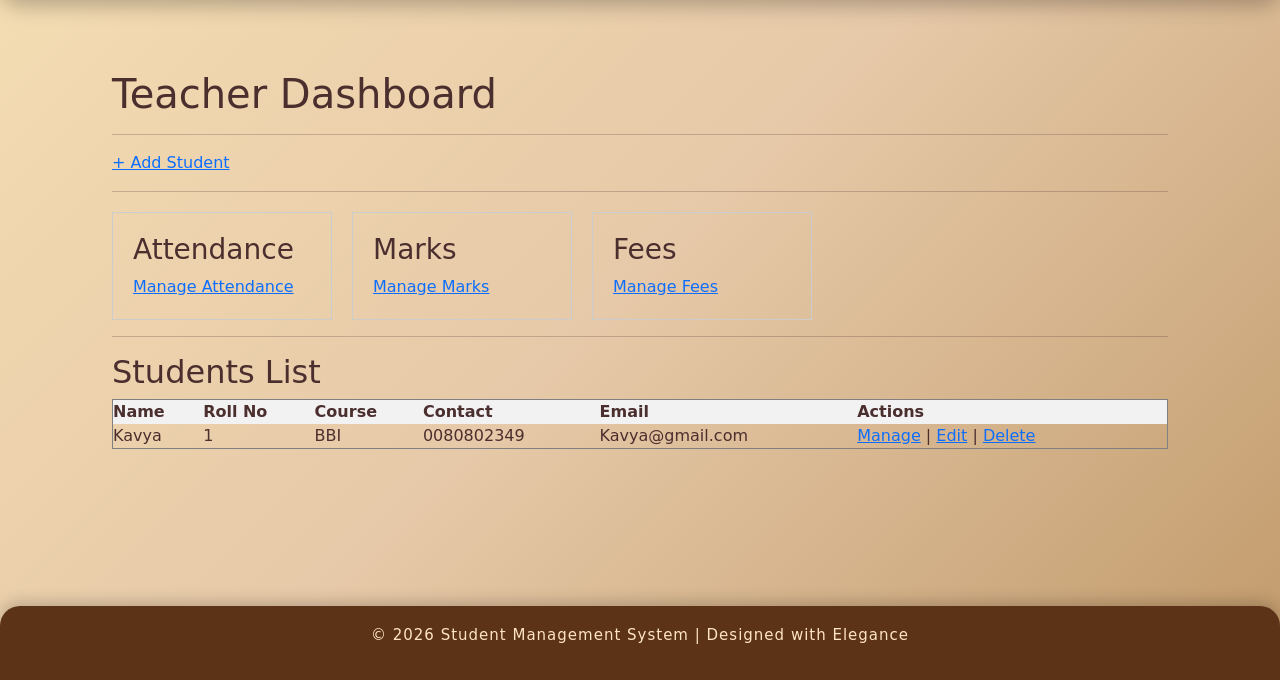
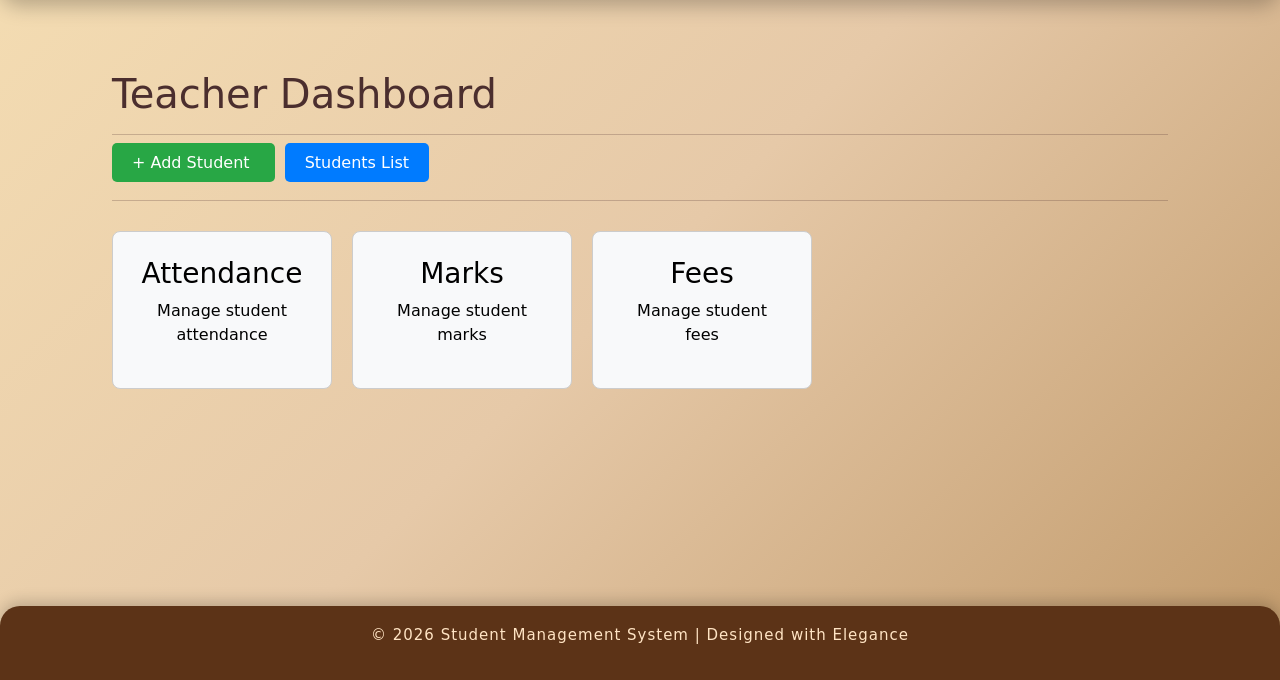
Before and after one commit to KadambariNijai26/Student_Management, a Django app: page /teacher-dashboard/ in a window 1280 px wide; the page is wider, and only the part inside the window is pictured. Shown: the part 120-800 px from the top of that part. Run offline with Django 5.2, Linux system fonts and the light colour scheme; a user stored in the database is signed in; data comes from the database, SQL or seed files in the repository.

Commit message:
Updated dashboards and student management system

```diff
--- a/core/urls.py
+++ b/core/urls.py
@@ -6,4 +6,6 @@ urlpatterns = [
     path('contact/', views.contact, name='contact'),
     path('about/', views.about, name='about'),
     path('teacher-dashboard/', views.teacher_dashboard, name='teacher_dashboard'),
+    path('student-dashboard/', views.student_dashboard, name='student_dashboard'),
+    path('student-list/', views.student_list, name='student_list'),
 ]
--- a/core/views.py
+++ b/core/views.py
@@ -1,35 +1,51 @@
 from django.shortcuts import render, redirect
+from django.contrib.auth.decorators import login_required
+
 from .models import Contact
+
 from students.models import Student
 from attendance.models import Attendance
 from marks.models import Marks
 from fees.models import Fees
 
 
+# HOME PAGE
+
 def home(request):
     return render(request, 'home.html')
 
 
+# ABOUT PAGE
+
 def about(request):
     return render(request, 'about.html')
 
-def contact(request):
-    return render(request, 'contact.html')
 
+# CONTACT PAGE
 
 def contact(request):
+
     if request.method == 'POST':
+
         Contact.objects.create(
+
             name=request.POST['name'],
             email=request.POST['email'],
             subject=request.POST['subject'],
             message=request.POST['message']
+
         )
+
         return redirect('/')
 
     return render(request, 'contact.html')
 
+
+# TEACHER DASHBOARD
+
+@login_required(login_url='/accounts/login/')
 def teacher_dashboard(request):
+
     students = Student.objects.all()
 
     context = {
@@ -37,4 +53,49 @@ def teacher_dashboard(request):
     }
 
     return render(request, 'accounts/teacher_dashboard.html', context)
-# Create your views here.
+
+
+# STUDENT LIST PAGE
+
+@login_required(login_url='/accounts/login/')
+def student_list(request):
+
+    students = Student.objects.all()
+
+    course_students = {}
+
+    for student in students:
+
+        if student.course not in course_students:
+            course_students[student.course] = []
+
+        course_students[student.course].append(student)
+
+    return render(request, 'accounts/student_list.html', {
+
+        'course_students': course_students
+
+    })
+
+
+# STUDENT DASHBOARD
+
+@login_required(login_url='/accounts/login/')
+def student_dashboard(request):
+
+    student = Student.objects.get(user=request.user)
+
+    attendance = Attendance.objects.filter(student=student)
+
+    marks = Marks.objects.filter(student=student)
+
+    fees = Fees.objects.filter(student=student)
+
+    return render(request, 'accounts/student_dashboard.html', {
+
+        'student': student,
+        'attendance': attendance,
+        'marks': marks,
+        'fees': fees
+
+    })
--- a/templates/accounts/teacher_dashboard.html
+++ b/templates/accounts/teacher_dashboard.html
@@ -8,83 +8,120 @@
 
     <hr>
 
-    <!-- ADD STUDENT -->
-    <a href="/students/add/" class="btn-brown">
-        + Add Student
-    </a>
+    <!-- TOP BUTTONS -->
 
-    <hr>
+    <div style="margin-bottom:25px;">
 
-    <!-- =========================
-         MODULE CARDS (ONLY LINKS)
-    ========================== -->
+        <!-- ADD STUDENT -->
+        <a href="/students/add/"
+           style="
+                background:#28a745;
+                color:white;
+                padding:10px 20px;
+                text-decoration:none;
+                border-radius:5px;
+                margin-right:10px;
+           ">
 
-    <div style="display:flex; gap:20px; margin-top:20px;">
+            + Add Student
 
-        <div style="border:1px solid #ccc; padding:20px; width:220px;">
-            <h3>Attendance</h3>
-            <a href="{% url 'attendance_students' %}">
-                Manage Attendance
-            </a>
-        </div>
+        </a>
 
-        <div style="border:1px solid #ccc; padding:20px; width:220px;">
-            <h3>Marks</h3>
-            <a href="{% url 'marks_students' %}">
-                Manage Marks
-            </a>
-        </div>
+        <!-- STUDENT LIST -->
+        <a href="{% url 'student_list' %}"
+           style="
+                background:#007bff;
+                color:white;
+                padding:10px 20px;
+                text-decoration:none;
+                border-radius:5px;
+                margin-right:10px;
+           ">
 
-        <div style="border:1px solid #ccc; padding:20px; width:220px;">
-            <h3>Fees</h3>
-            <a href="{% url 'fees_students' %}">
-                Manage Fees
-            </a>
-        </div>
+            Students List
+
+        </a>
 
     </div>
 
     <hr>
 
-    <!-- =========================
-         STUDENT TABLE (KEEP ONLY THIS)
-    ========================== -->
+    <!-- MODULE BUTTONS -->
 
-    <h2>Students List</h2>
+    <div style="
+        display:flex;
+        gap:20px;
+        margin-top:30px;
+        flex-wrap:wrap;
+    ">
 
-    <table border="1" cellpadding="10" cellspacing="0" width="100%">
+        <!-- ATTENDANCE -->
 
-        <tr style="background:#f2f2f2;">
-            <th>Name</th>
-            <th>Roll No</th>
-            <th>Course</th>
-            <th>Contact</th>
-            <th>Email</th>
-            <th>Actions</th>
-        </tr>
+        <a href="{% url 'attendance_students' %}"
+           style="
+                width:220px;
+                padding:25px;
+                border:1px solid #ccc;
+                border-radius:8px;
+                text-decoration:none;
+                color:black;
+                background:#f8f9fa;
+                text-align:center;
+           ">
 
-        {% for student in students %}
+            <h3>Attendance</h3>
 
-        <tr>
-            <td>{{ student.name }}</td>
-            <td>{{ student.roll_no }}</td>
-            <td>{{ student.course }}</td>
-            <td>{{ student.contact }}</td>
-            <td>{{ student.email }}</td>
+            <p>
+                Manage student attendance
+            </p>
 
-            <td>
-                <a href="/students/manage/{{ student.id }}/">Manage</a> |
-                <a href="/students/update/{{ student.id }}/">Edit</a> |
-                <a href="/students/delete/{{ student.id }}/"
-                   onclick="return confirm('Are you sure?')">
-                   Delete
-                </a>
-            </td>
-        </tr>
+        </a>
 
-        {% endfor %}
+        <!-- MARKS -->
 
-    </table>
+        <a href="{% url 'marks_students' %}"
+           style="
+                width:220px;
+                padding:25px;
+                border:1px solid #ccc;
+                border-radius:8px;
+                text-decoration:none;
+                color:black;
+                background:#f8f9fa;
+                text-align:center;
+           ">
+
+            <h3>Marks</h3>
+
+            <p>
+                Manage student marks
+            </p>
+
+        </a>
+
+        <!-- FEES -->
+
+        <a href="{% url 'fees_students' %}"
+           style="
+                width:220px;
+                padding:25px;
+                border:1px solid #ccc;
+                border-radius:8px;
+                text-decoration:none;
+                color:black;
+                background:#f8f9fa;
+                text-align:center;
+           ">
+
+            <h3>Fees</h3>
+
+            <p>
+                Manage student fees
+            </p>
+
+        </a>
+
+    </div>
 
 </div>
 
```
Also changed, not shown: students/views.py (+4 -4 lines), templates/accounts/student_dashboard.html (+55 -14 lines), templates/accounts/student_list.html (added, +106 -0 lines), templates/student_list.html (deleted, +0 -107 lines), templates/students/add_student.html (renamed from templates/add_student.html), templates/students/manage_student.html (renamed from templates/manage_student.html), templates/students/update_student.html (renamed from templates/update_student.html).
